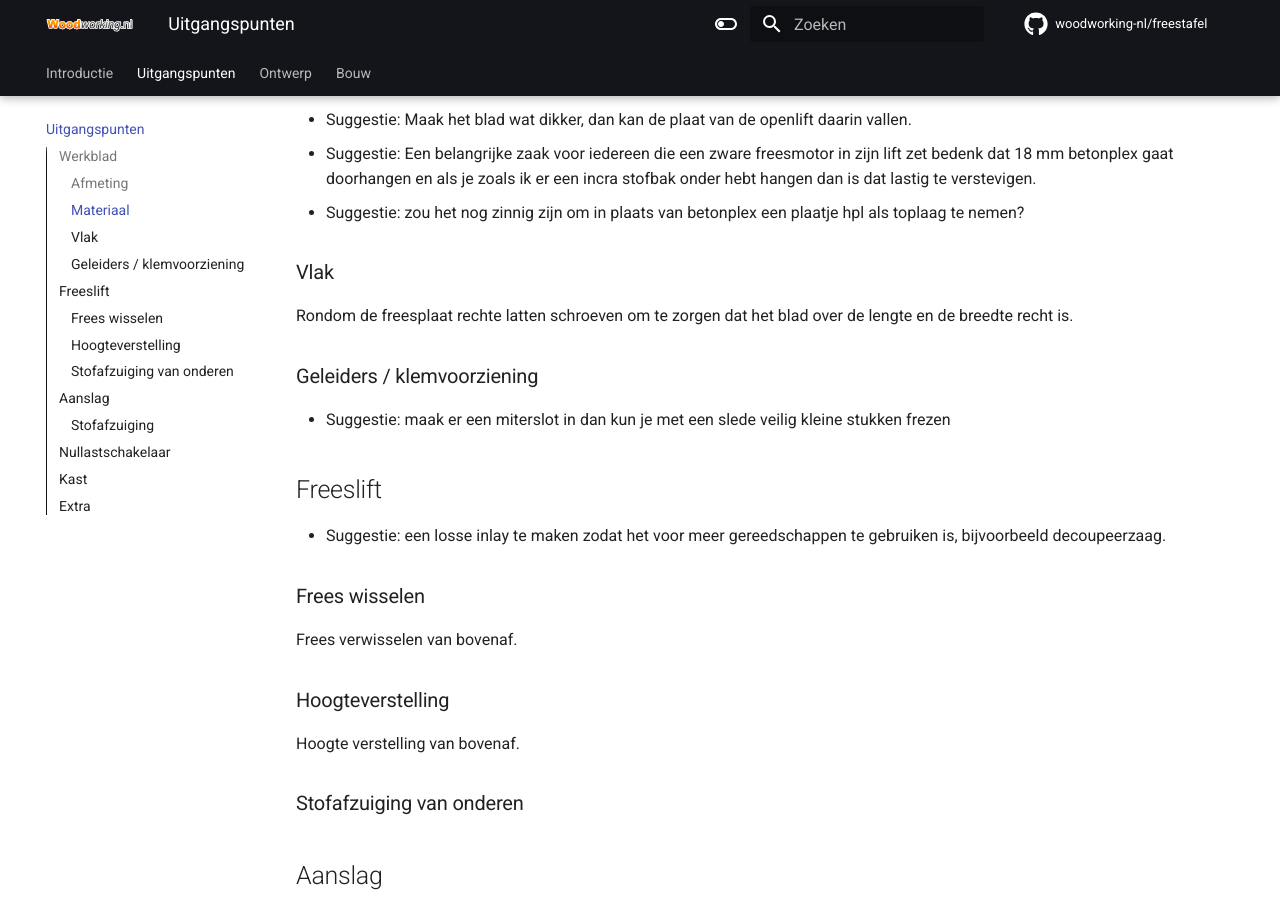
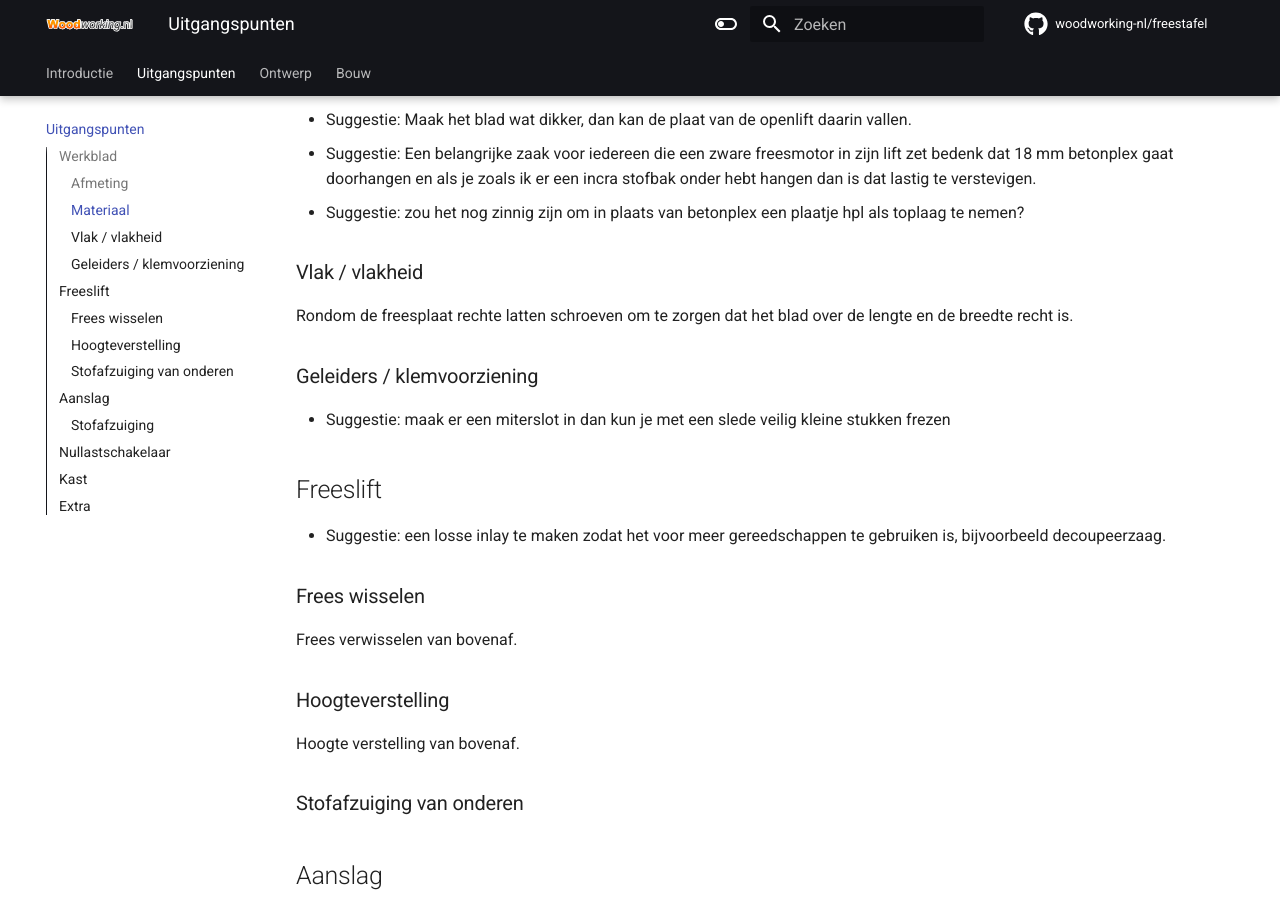
Before and after one commit to woodworking-nl/freestafel, an MkDocs documentation site: the page built from docs/uitgangspunten.md, in a window 1280 px wide and 900 px high, scrolled down 774 px. Built offline with MkDocs 1.6.1 and Material for MkDocs 9.7.7, drawn with Linux system fonts in a browser that asks for light colours; comment, search, counter and statistics services are not loaded.

```diff
--- a/docs/uitgangspunten.md
+++ b/docs/uitgangspunten.md
@@ -24,7 +24,7 @@
 - Suggestie: Een belangrijke zaak voor iedereen die een zware freesmotor in zijn lift zet bedenk dat 18 mm betonplex gaat doorhangen en als je zoals ik er een incra stofbak onder hebt hangen dan is dat lastig te verstevigen.
 - Suggestie: zou het nog zinnig zijn om in plaats van betonplex een plaatje hpl als toplaag te nemen?
 
-### Vlak
+### Vlak / vlakheid
 
 Rondom de freesplaat rechte latten schroeven om te zorgen dat het blad over de lengte en de breedte recht is.
 
```
Also changed, not shown: docs/index.md (+1 -1 lines).
